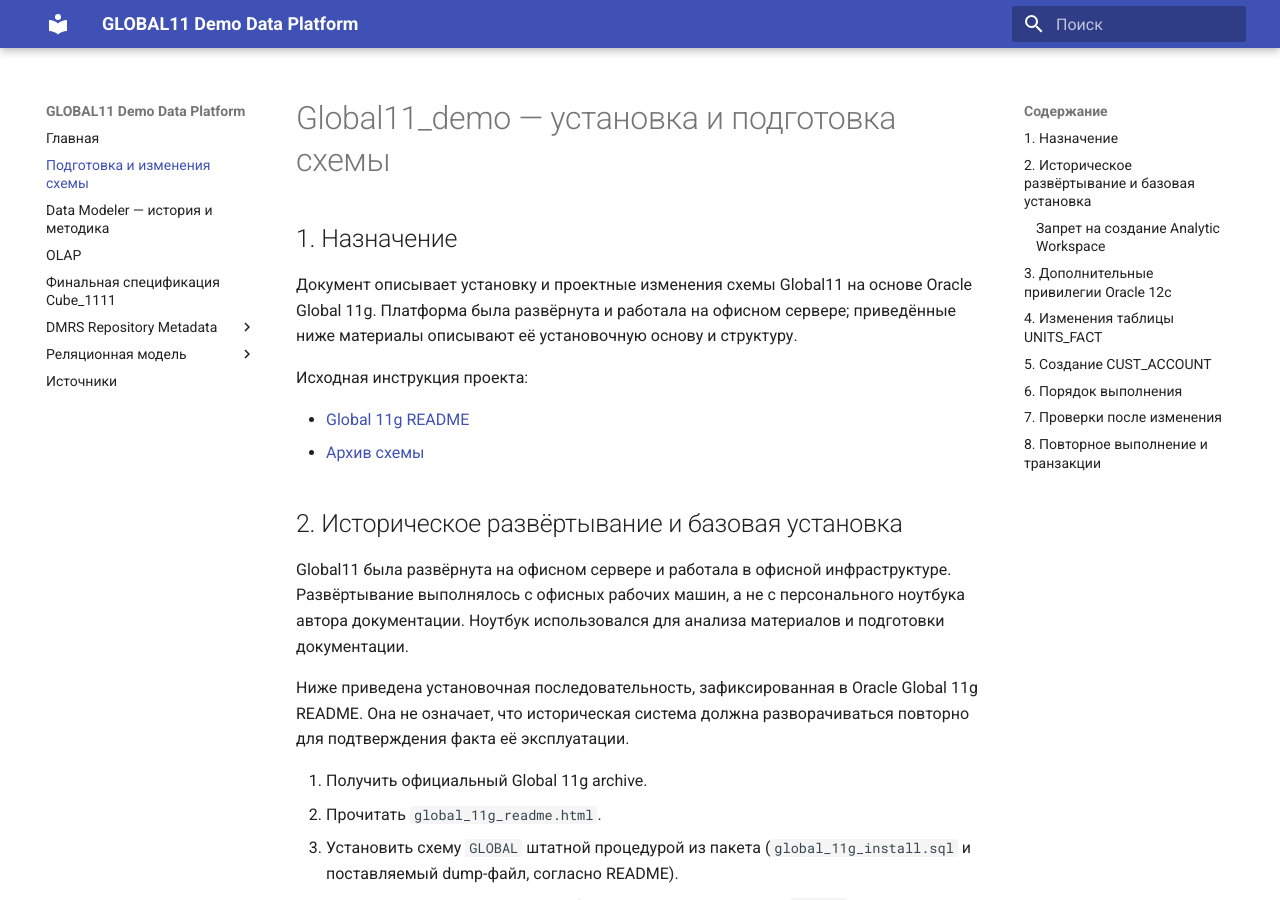
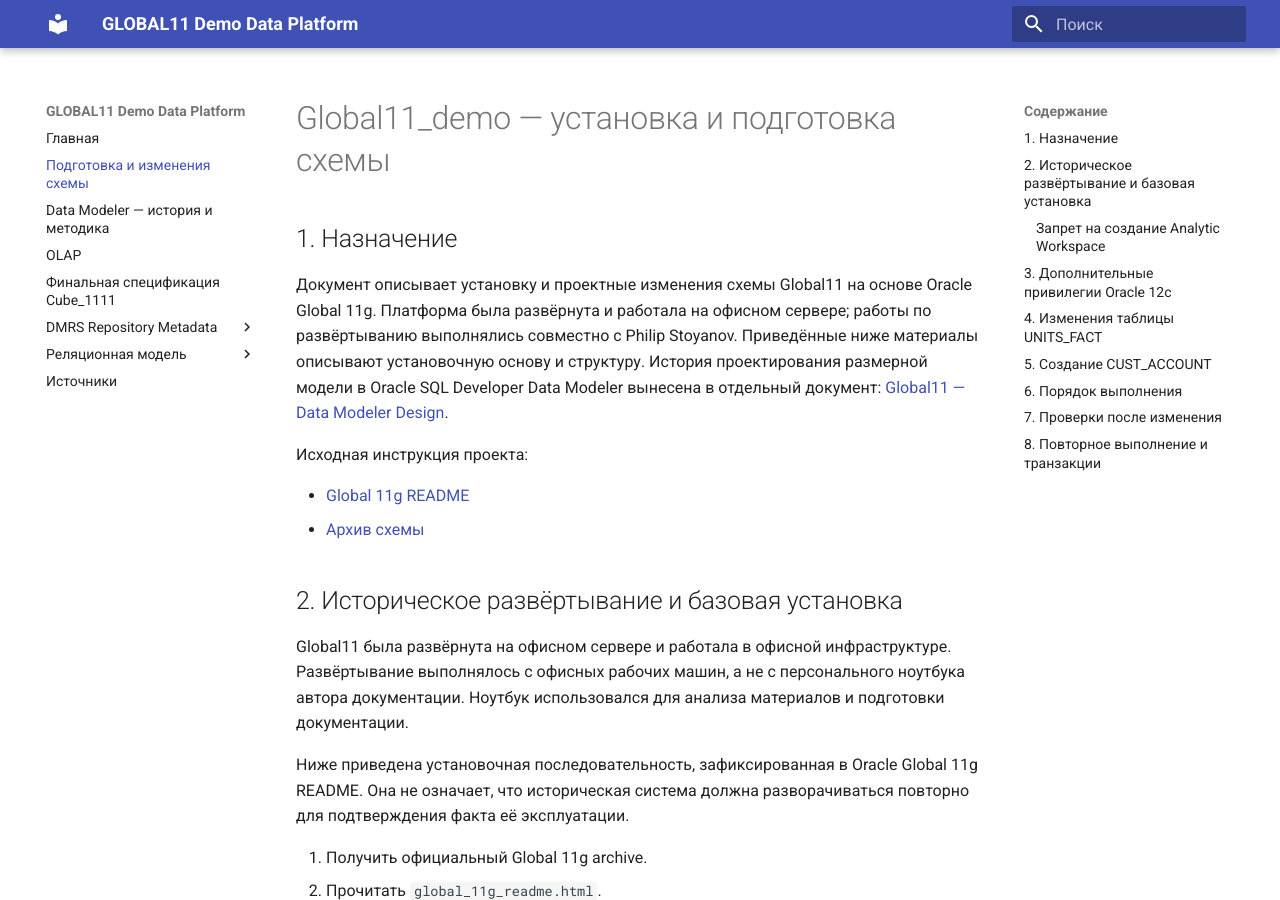
Before and after one commit to ekatmoz88-alt/global11-demo-data-platform, an MkDocs documentation site: the page built from docs/GLOBAL11-DEMO-SETUP.md, in a window 1280 px wide and 900 px high. Built offline with MkDocs 1.6.1 and Material for MkDocs 9.7.7, drawn with Linux system fonts in a browser that asks for light colours.

Commit message:
docs: add Global11 Data Modeler project history

```diff
--- a/docs/GLOBAL11-DEMO-SETUP.md
+++ b/docs/GLOBAL11-DEMO-SETUP.md
@@ -2,7 +2,7 @@
 
 ## 1. Назначение
 
-Документ описывает установку и проектные изменения схемы Global11 на основе Oracle Global 11g. Платформа была развёрнута и работала на офисном сервере; приведённые ниже материалы описывают её установочную основу и структуру.
+Документ описывает установку и проектные изменения схемы Global11 на основе Oracle Global 11g. Платформа была развёрнута и работала на офисном сервере; работы по развёртыванию выполнялись совместно с Philip Stoyanov. Приведённые ниже материалы описывают установочную основу и структуру. История проектирования размерной модели в Oracle SQL Developer Data Modeler вынесена в отдельный документ: [Global11 — Data Modeler Design](GLOBAL11-DATA-MODELER-DESIGN.ru.md).
 
 Исходная инструкция проекта:
 
```
